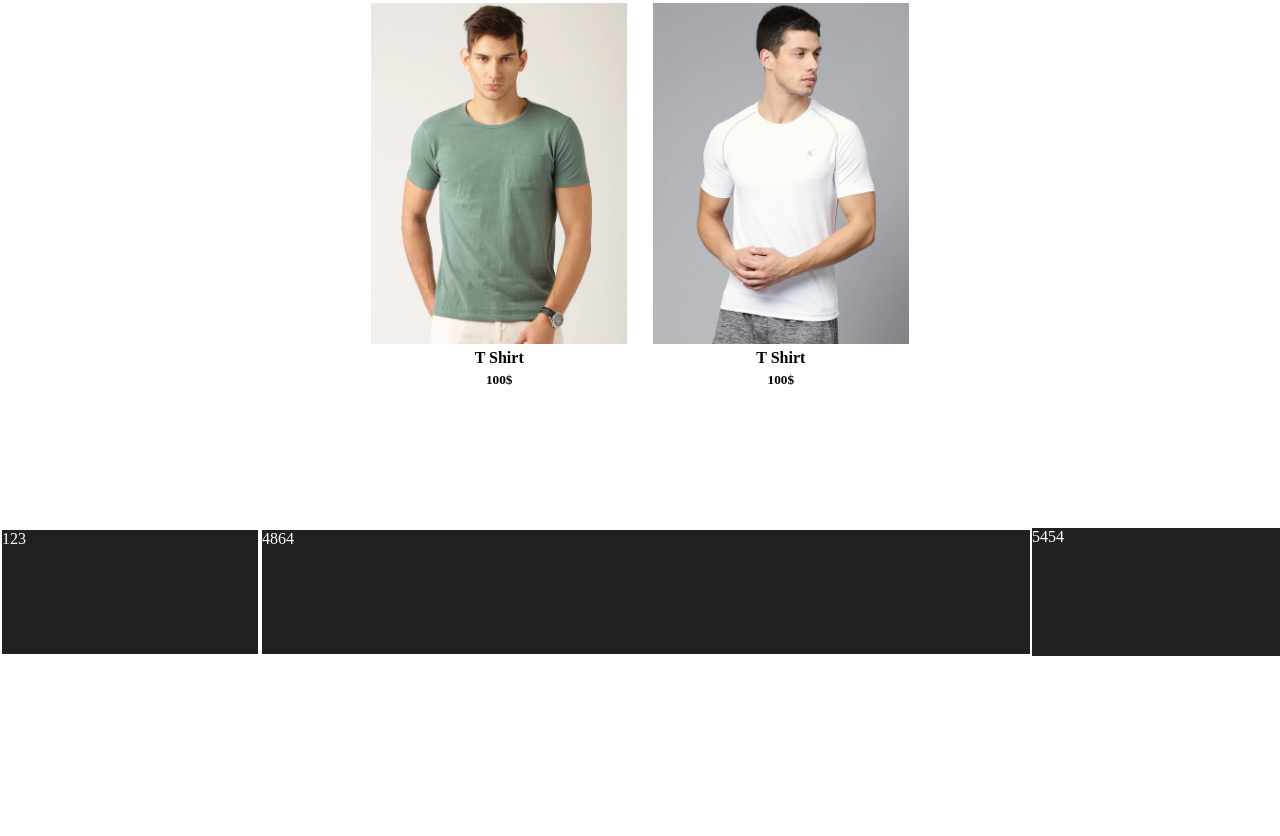
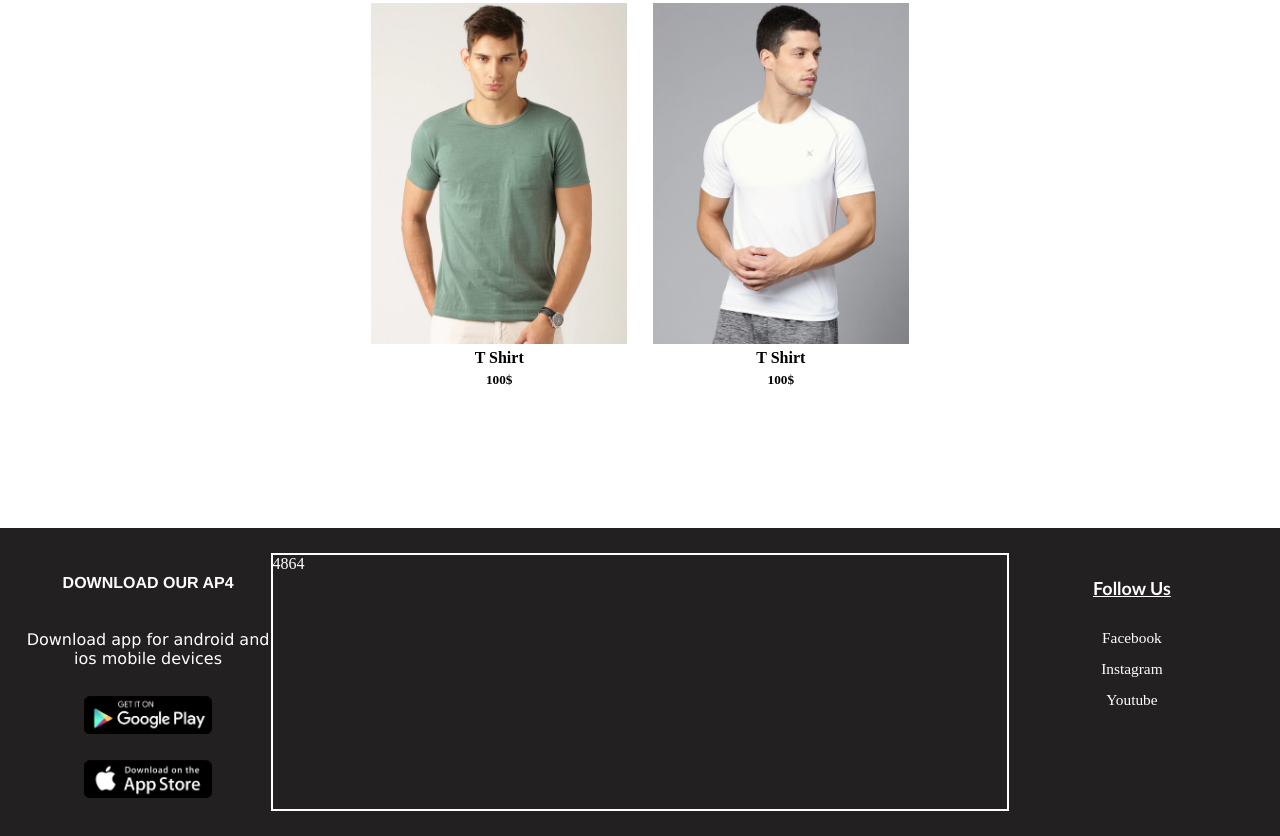
Before and after one commit to ZeeshanTahir786/Ecom-site, a plain HTML site: page index.html in a window 1280 px wide. Shown: the part 1793-2629 px from the top of the page. Before the commit the page ends 2449 px from the top, so only its background shows below. Drawn offline with Linux system fonts and the light colour scheme.

Commit message:
Footer work

```diff
--- a/index.html
+++ b/index.html
@@ -94,9 +94,19 @@
       </div>
     </section>
     <footer>
-      <div class="leftFooter">123</div>
+      <div class="leftFooter">
+        <h4>DOWNLOAD OUR AP4</h4>
+        <p>Download app for android and ios mobile devices</p>
+        <img src="image/playstore.png" alt="playstore" />
+        <img src="image/Appstore.png" alt="appstore" />
+      </div>
       <div class="midFooter">4864</div>
-      <div class="rightFooter">5454</div>
+      <div class="rightFooter">
+        <h4>Follow Us</h4>
+        <a href="https">Facebook</a>
+        <a href="https">Instagram</a>
+        <a href="https">Youtube</a>
+      </div>
     </footer>
   </body>
 </html>
--- a/style.css
+++ b/style.css
@@ -154,20 +154,49 @@ nav {
 
 footer {
   margin-top: 10vmax;
-  height: 10vmax;
+  padding: 2vmax;
   background-color: rgb(34, 32, 32);
   color: white;
   display: flex;
 }
 .leftFooter {
   width: 20%;
-  border: 2px solid white;
+  display: flex;
+  flex-direction: column;
+  align-items: center;
+}
+.leftFooter > h4 {
+  font-family: "Franklin Gothic Medium", "Arial Narrow", Arial, sans-serif;
+}
+.leftFooter > p {
+  text-align: center;
+  font-family: "Lucida Sans", "Lucida Sans Regular", "Lucida Grande",
+    "Lucida Sans Unicode", Geneva, Verdana, sans-serif;
+}
+.leftFooter > img {
+  width: 10vmax;
+  margin: 1vmax;
+  cursor: pointer;
 }
 .midFooter {
   width: 60%;
   border: 2px solid white;
 }
-rightFooter {
+.rightFooter {
   width: 20%;
-  border: 2px solid white;
+  display: flex;
+  flex-direction: column;
+  align-items: center;
 }
+.rightFooter > h4 {
+  font-family: "Gill Sans", "Gill Sans MT", Calibri, "Trebuchet MS", sans-serif;
+  font-size: 1.4vmax;
+  text-decoration: underline;
+}
+.rightFooter > a {
+  text-decoration: none;
+  color: white;
+  font-family: "Times New Roman", Times, serif;
+  font-size: 1.2vmax;
+  margin: 0.5vmax;
+}
```
